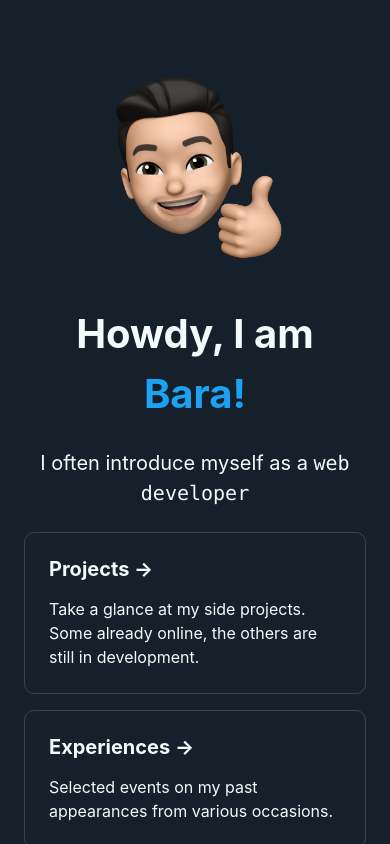
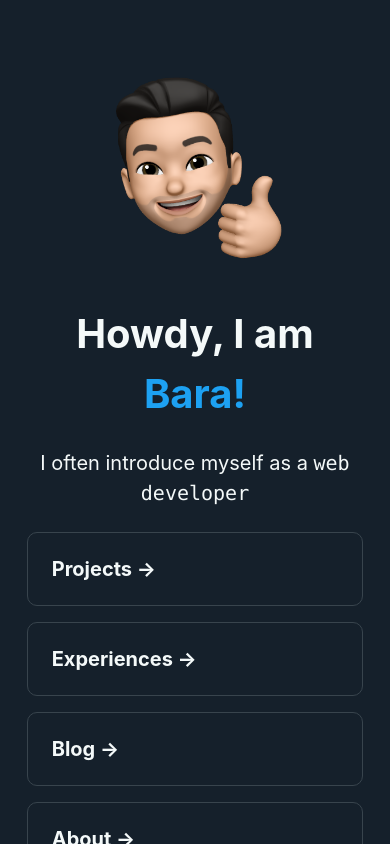
Before and after one commit to ilhambara/portfolio, a Next.js app: page / in a window 390 px wide. Shown: the top 844 px of the page. Built offline with nearby package versions, Linux system fonts and the light colour scheme.

Commit message:
Edit: organize home page menus

```diff
--- /dev/null
+++ b/components/OpenGraph.js
@@ -0,0 +1,25 @@
+import Head from 'next/head';
+
+export const OpenGraph = () => {
+  return (
+    <Head>
+      <meta name="viewport" content="width=device-width, initial-scale=1" />
+      <meta charSet="utf-8" />
+      <meta content="ie=edge" http-equiv="X-UA-Compatible" />
+      <meta name="description" content={'Ilham Bara is a passionate and curious web developer. Doing anything related to web dev things.'} />
+      <meta property="og:url" content={'https://ilhambara.vercel.app/'} key="ogurl" />
+      <meta property="og:type" content="website" />
+      <meta property="og:title" content={'Bara // Portfolio Website'} key="ogtitle" />
+      <meta property="og:site_name" content={'Ilham Bara | Next Portfolio'} key="ogsitename" />
+      <meta property="og:description" content={'Ilham Bara is a passionate and curious web developer. Doing anything related to web dev things.'} key="ogdesc" />
+      <meta property="og:image" content={'https://res.cloudinary.com/drixfgugx/image/upload/v1620505612/web-v3/og-image_oulcs7.png'} />
+      <meta property="og:image:width" content="1920" />
+      <meta property="og:image:height" content="1080" />
+      <meta name="twitter:card" content="summary_large_image" />
+      <meta name="twitter:site" content={'@zgve679jdv'} />
+      <meta name="twitter:creator" content={'@zgve679jdv'} />
+      <title>Ilham Bara | Next Portfolio</title>
+      <link rel="icon" href="/favicon.ico" />
+    </Head>
+  );
+};
--- a/pages/index.js
+++ b/pages/index.js
@@ -1,31 +1,13 @@
-import Head from 'next/head';
 import Image from 'next/image';
 import styles from '../styles/Home.module.css';
 import components from '../styles/Components.module.css';
 import { motion } from 'framer-motion';
+import { OpenGraph } from '../components/OpenGraph';
 
 export default function Home() {
   return (
     <div className={components.container}>
-      <Head>
-        <meta name="viewport" content="width=device-width, initial-scale=1" />
-        <meta charSet="utf-8" />
-        <meta content="ie=edge" http-equiv="X-UA-Compatible" />
-        <meta name="description" content={'Ilham Bara is a passionate and curious web developer. Doing anything related to web dev things.'} />
-        <meta property="og:url" content={'https://ilhambara.vercel.app/'} key="ogurl" />
-        <meta property="og:type" content="website" />
-        <meta property="og:title" content={'Bara // Portfolio Website'} key="ogtitle" />
-        <meta property="og:site_name" content={'Ilham Bara | Next Portfolio'} key="ogsitename" />
-        <meta property="og:description" content={'Ilham Bara is a passionate and curious web developer. Doing anything related to web dev things.'} key="ogdesc" />
-        <meta property="og:image" content={'https://res.cloudinary.com/drixfgugx/image/upload/v1620505612/web-v3/og-image_oulcs7.png'} />
-        <meta property="og:image:width" content="1920" />
-        <meta property="og:image:height" content="1080" />
-        <meta name="twitter:card" content="summary_large_image" />
-        <meta name="twitter:site" content={'@zgve679jdv'} />
-        <meta name="twitter:creator" content={'@zgve679jdv'} />
-        <title>Ilham Bara | Next Portfolio</title>
-        <link rel="icon" href="/favicon.ico" />
-      </Head>
+      <OpenGraph />
 
       <main className={components.main}>
         <div className={styles.header}>
--- a/styles/Home.module.css
+++ b/styles/Home.module.css
@@ -153,13 +153,15 @@
 
   .card {
     margin: 0.5rem 1rem;
+    width: 90%;
   }
 
   .card h3 {
     font-size: 1.25rem;
+    margin-bottom: 0;
   }
 
   .card p {
-    font-size: 1rem;
+    display: none;
   }
 }
```
